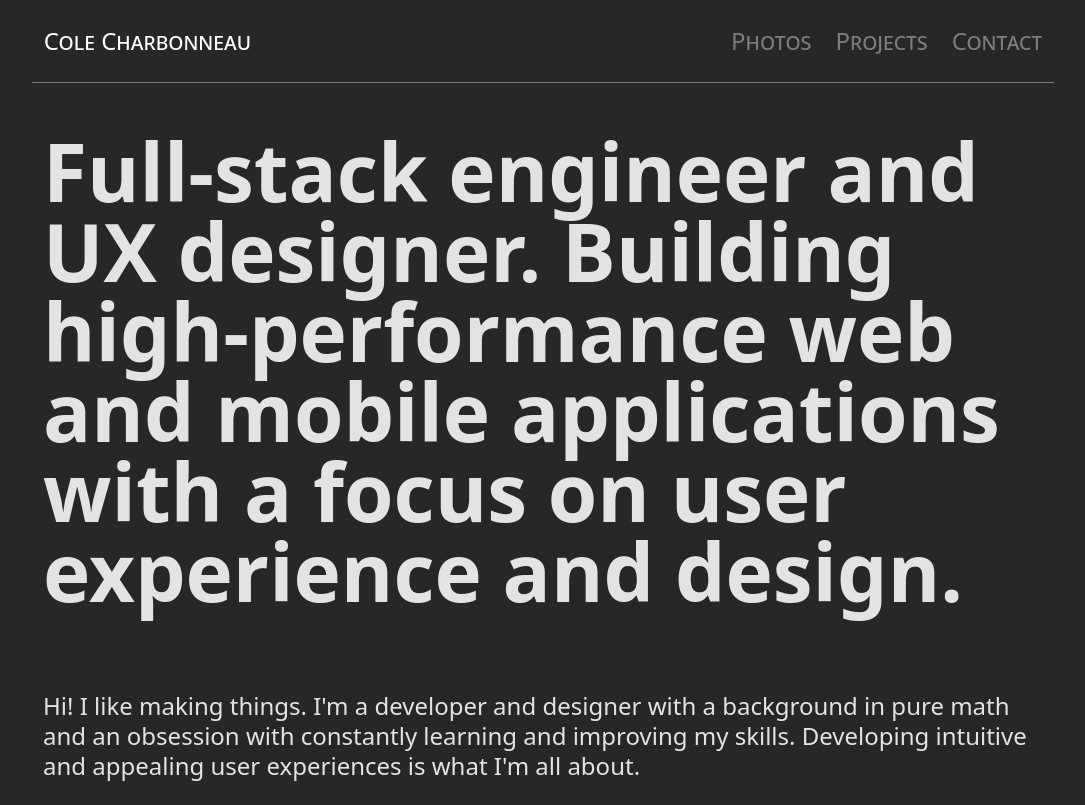
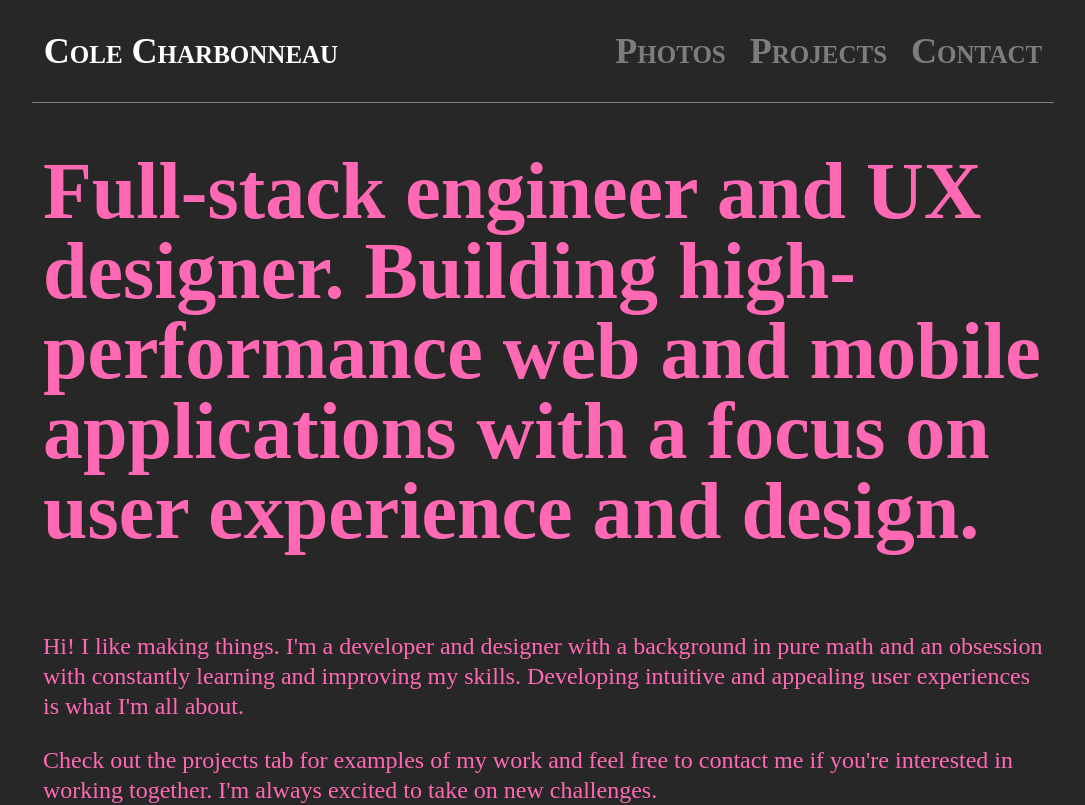
Before and after one commit to colecharb/colecharb-web, a React (Vite) app: page / in a window 1280 px wide. Shown: the top 805 px of the page, without its empty margins (97-1182 px from the left). Built offline with nearby package versions, Linux system fonts and the light colour scheme.

Commit message:
Update src/index.css

```diff
--- a/src/index.css
+++ b/src/index.css
@@ -1,93 +1,17 @@
 :root {
-  scrollbar-gutter: stable both-edges;
-
-  font-family: system-ui, Avenir, Helvetica, Arial, sans-serif;
-  line-height: 1.5;
-  font-weight: 400;
-
-  color-scheme: light dark;
-  color: rgba(255, 255, 255, 0.87);
-
-  font-synthesis: none;
-  text-rendering: optimizeLegibility;
-  -webkit-font-smoothing: antialiased;
-  -moz-osx-font-smoothing: grayscale;
-  -webkit-text-size-adjust: 100%;
+  color: #FF69B4;
 }
 
-a,
-/* a:link, */
-a:visited {
-  color: inherit;
-  font-style: inherit;
-  /* text-decoration: inherit; */
+body {
+  color: #FF69B4;
+  margin: 0;
+  padding: 0;
 }
 
-a:hover {
-  text-decoration: underline;
-  text-decoration-color: inherit;
+html, body, #root {
+  color: #FF69B4;
 }
 
-button {
-  all: unset;
+* {
+  color: #FF69B4;
 }
-body {
-  margin: 0;
-  display: flex;
-  min-height: 100vh;
-}
-
-/* h1,
-h2,
-h3,
-h4,
-h5,
-h6 {
-  line-height: 100%;
-}
-
-*/
-p {
-  margin: 1em 0;
-}
-
-h1 {
-  font-size: 1.2em;
-  line-height: 100%;
-  font-weight: normal;
-  margin-bottom: 3rem;
-  font-variant: small-caps;
-}
-
-h2 {
-  font-size: 1em;
-  font-weight: normal;
-  /* margin-bottom: 1rem; */
-}
-
-h3 {
-  font-size: 3em;
-  font-weight: 900;
-  text-align: center;
-}
-
-h4 {
-  font-size: 1.2em;
-  font-weight: bold;
-}
-button {
-  border-radius: 8px;
-  border: 1px solid transparent;
-  padding: 0.4em 0.8em;
-  font-size: 1em;
-  font-weight: 500;
-  font-family: inherit;
-  background-color: #1a1a1a;
-  cursor: pointer;
-  transition: border-color 0.25s;
-}
-
-button:focus,
-button:focus-visible {
-  outline: 4px auto -webkit-focus-ring-color;
-}
```
